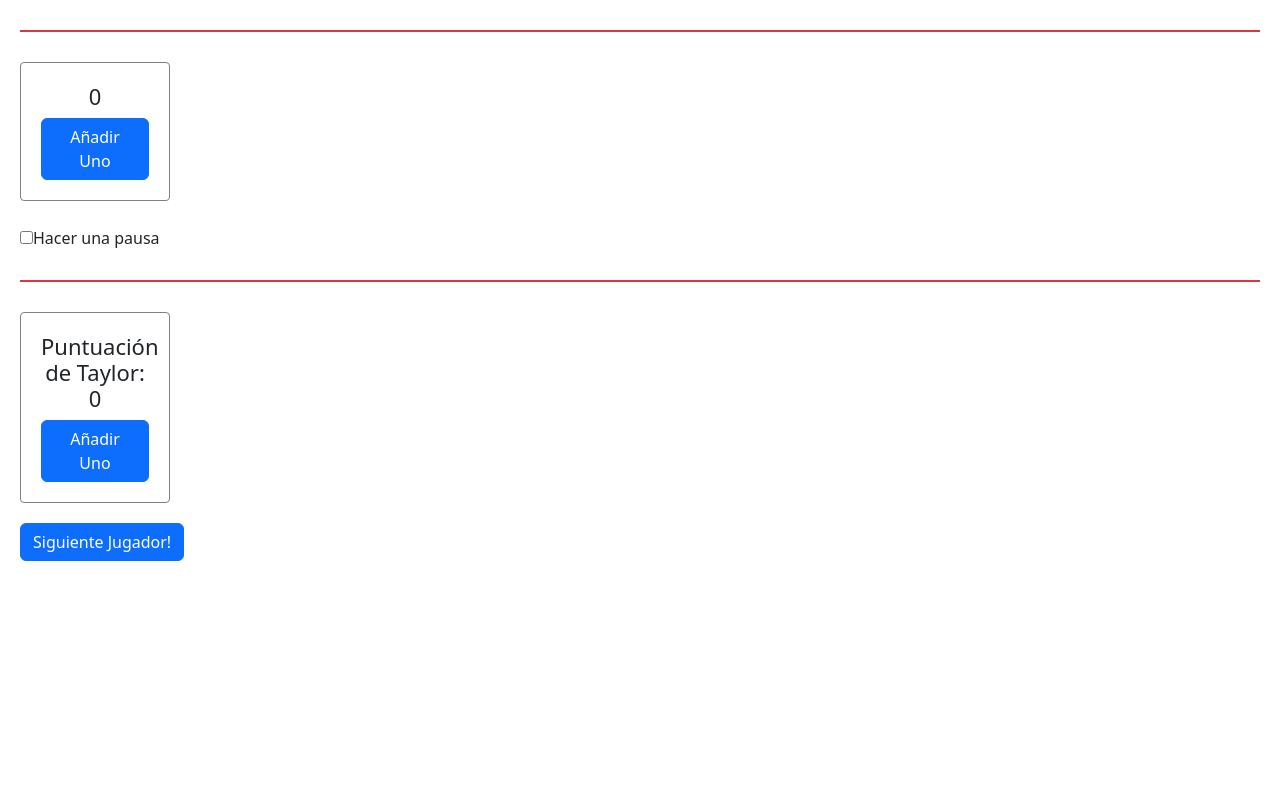
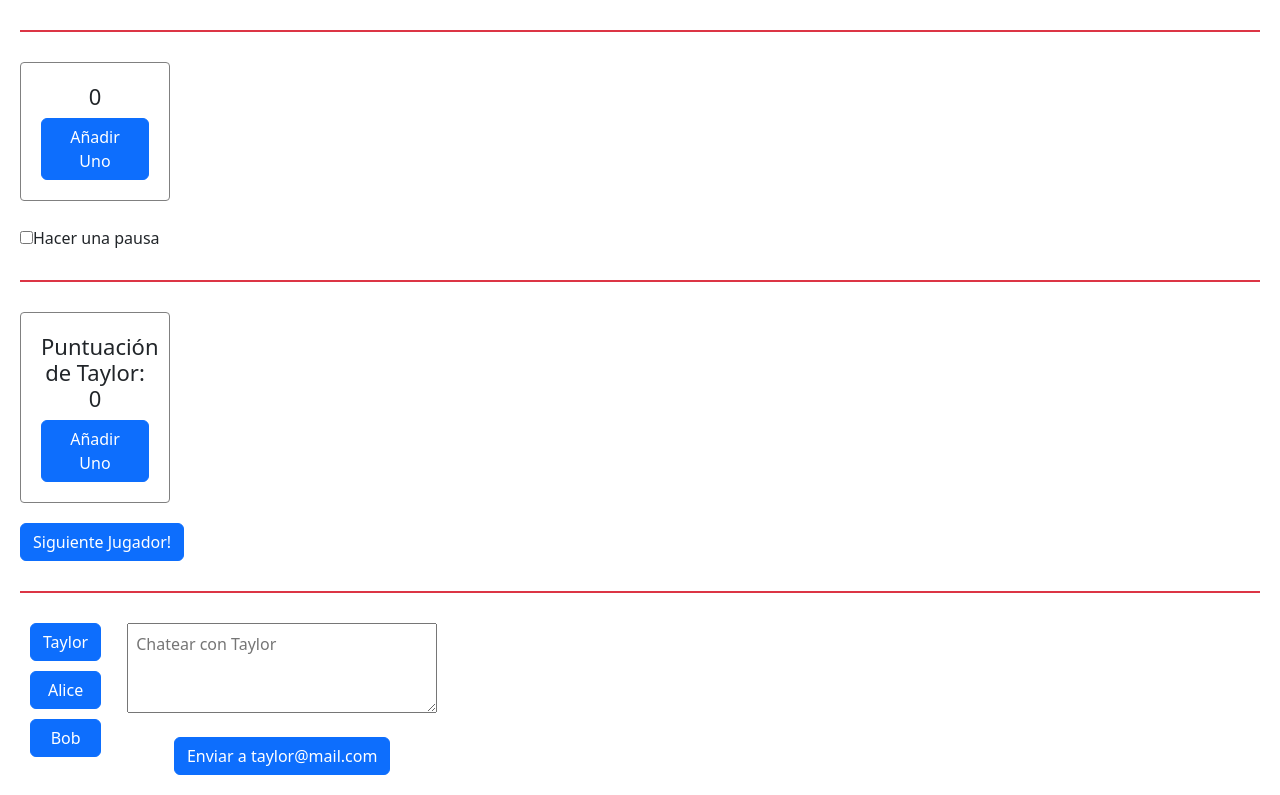
Before and after one commit to dgutierrez21/Learning-ReactJS--React-Docs, a React (Vite) app in the folder 01-learn/: page / in a window 1280 px wide. Shown: the part 677-1472 px from the top of the page. Before the commit the page ends 1258 px from the top, so only its background shows below. Built offline with nearby package versions, Linux system fonts and the light colour scheme.

Commit message:
Restablecer un formulario con una clave

```diff
--- a/01-learn/src/04-manejo-de-estado/04-Conservar-y-reiniciar-el-estado/ConservarYReiniciarElEstado.jsx
+++ b/01-learn/src/04-manejo-de-estado/04-Conservar-y-reiniciar-el-estado/ConservarYReiniciarElEstado.jsx
@@ -3,6 +3,7 @@ import { Contador02App } from "./contador02/Contador02App";
 import { Contador03App } from "./contador03/Contador03App";
 import { Contador04App } from "./contador04/Contador04App";
 import { Marcador } from "./marcador/Marcador";
+import { Messenger } from "./messenger/Messenger";
 
 export const ConservarYReiniciarElEstado = () => {
   return (
@@ -16,6 +17,8 @@ export const ConservarYReiniciarElEstado = () => {
       <Contador04App />
       <div className="separator bg-danger"></div>
       <Marcador />
+      <div className="separator bg-danger"></div>
+      <Messenger />
     </>
   );
 };
--- /dev/null
+++ b/01-learn/src/04-manejo-de-estado/04-Conservar-y-reiniciar-el-estado/messenger/Messenger.jsx
@@ -0,0 +1,24 @@
+import { useState } from "react";
+import { Chat } from "./components/Chat";
+import { ListaContactos } from "./components/ListaContactos";
+
+const contactos = [
+  { id: 0, nombre: "Taylor", email: "taylor@mail.com" },
+  { id: 1, nombre: "Alice", email: "alice@mail.com" },
+  { id: 2, nombre: "Bob", email: "bob@mail.com" },
+];
+
+export const Messenger = () => {
+  const [con, setPara] = useState(contactos[0]);
+
+  return (
+    <div className="d-flex">
+      <ListaContactos
+        contactos={contactos}
+        contactoSeleccionado={con}
+        onSeleccionar={(contacto) => setPara(contacto)}
+      />
+      <Chat key={con.id} contacto={con} />
+    </div>
+  );
+};
--- /dev/null
+++ b/01-learn/src/04-manejo-de-estado/04-Conservar-y-reiniciar-el-estado/messenger/components/Chat.jsx
@@ -0,0 +1,25 @@
+import { useState } from "react";
+
+export const Chat = ({ contacto }) => {
+  const [texto, setTexto] = useState("");
+  return (
+    <>
+      <section className="chat d-flex flex-column align-items-center">
+        <textarea
+          className="p-2"
+          value={texto}
+          placeholder={"Chatear con " + contacto.nombre}
+          onChange={(e) => setTexto(e.target.value)}
+          name=""
+          id=""
+          cols="30"
+          rows="3"
+        ></textarea>
+
+        <br />
+
+        <button className="btn btn-primary">Enviar a {contacto.email}</button>
+      </section>
+    </>
+  );
+};
--- /dev/null
+++ b/01-learn/src/04-manejo-de-estado/04-Conservar-y-reiniciar-el-estado/messenger/components/ListaContactos.jsx
@@ -0,0 +1,22 @@
+export const ListaContactos = ({
+  contactoSeleccionado,
+  contactos,
+  onSeleccionar,
+}) => {
+  return (
+    <section className="lista-contacto">
+      <ul className="me-3">
+        {contactos.map((contacto) => (
+          <li className="d-block" key={contacto.id}>
+            <button
+              onClick={() => onSeleccionar(contacto)}
+              className="btn btn-primary w-100"
+            >
+              {contacto.nombre}
+            </button>
+          </li>
+        ))}
+      </ul>
+    </section>
+  );
+};
```
Also changed, not shown: 01-learn/src/04-manejo-de-estado/04-Conservar-y-reiniciar-el-estado/ConservarYReiniciarElEstado.txt.
